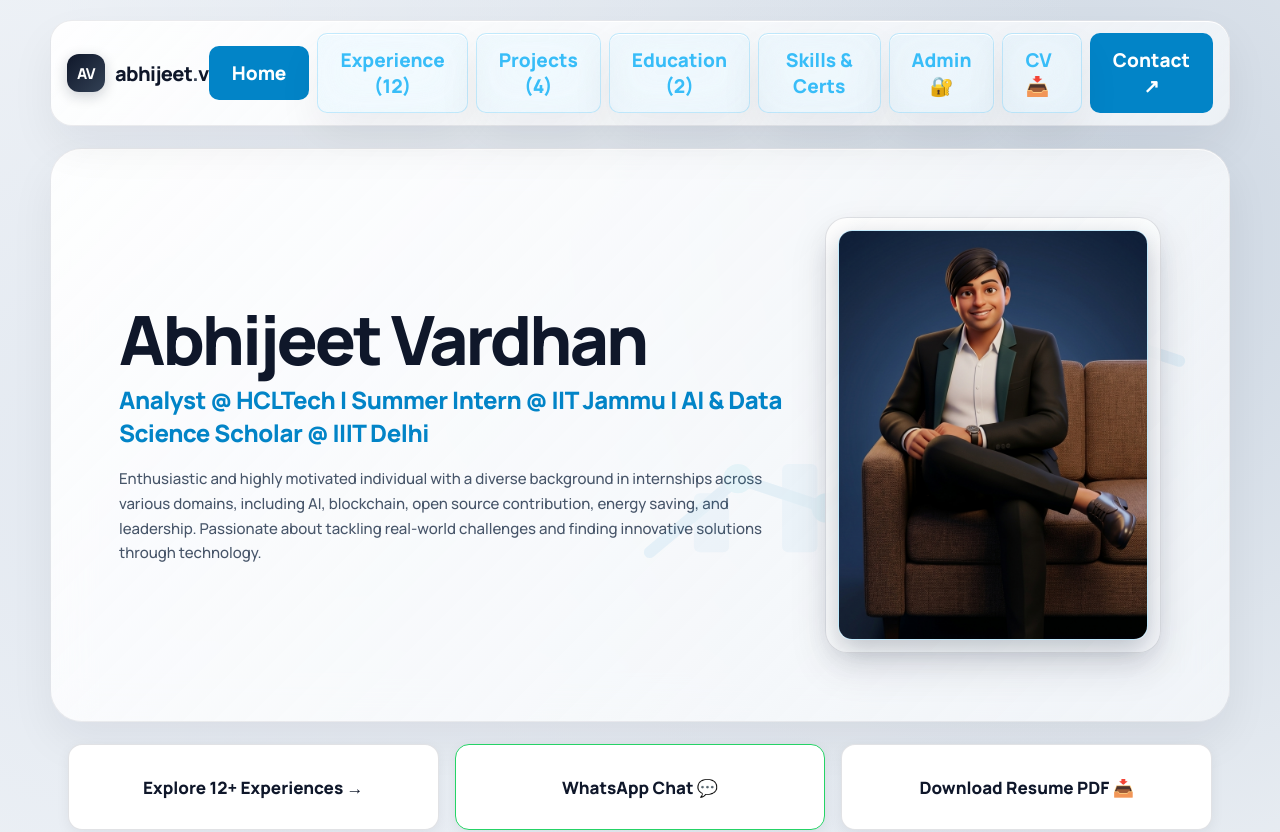
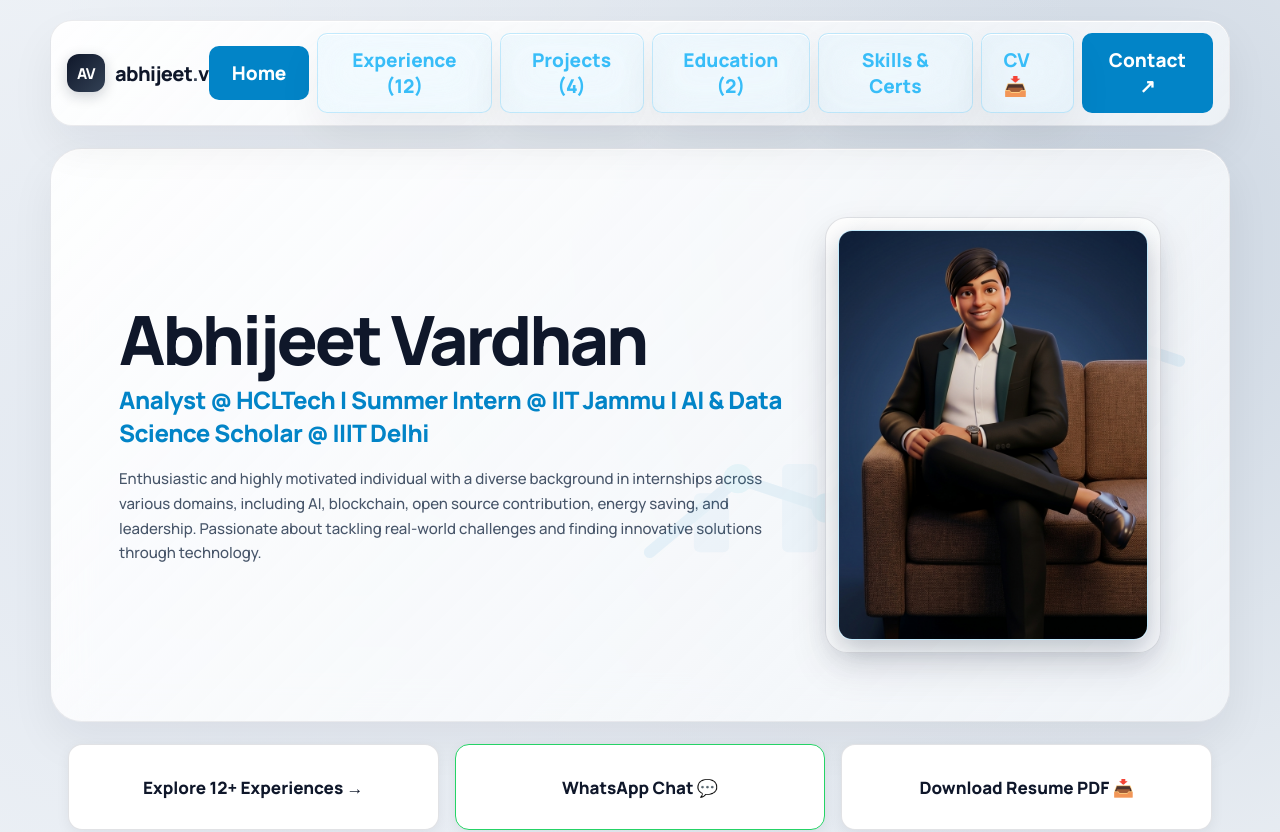
Before and after one commit to atendra11maurya/wai_wai_chowmein, a React (Vite) app: page / in a window 1280 px wide. Shown: the top 832 px of the page. Built offline with nearby package versions, Linux system fonts and the light colour scheme; a web font is replaced by a local one.

Commit message:
feat: hide admin from UI, only accessible via secret /deesign URL

```diff
--- a/src/App.jsx
+++ b/src/App.jsx
@@ -101,9 +101,9 @@ export default function App() {
   const [adminInputPassword, setAdminInputPassword] = useState('')
   const [passwordError, setPasswordError] = useState(false)
 
-  // Handle URL hash or tab
+  // Handle secret admin URL
   useEffect(() => {
-    if (window.location.pathname.includes('/admin') || window.location.hash === '#admin') {
+    if (window.location.pathname.includes('/deesign') || window.location.hash === '#deesign') {
       setActiveTab('admin')
     }
   }, [])
@@ -157,7 +157,6 @@ export default function App() {
           <button className={`pill ${activeTab === 'projects' ? 'primary' : 'glass'}`} onClick={() => navigateToTab('projects')}>Projects ({portfolioData.projects.length})</button>
           <button className={`pill ${activeTab === 'education' ? 'primary' : 'glass'}`} onClick={() => navigateToTab('education')}>Education ({portfolioData.education.length})</button>
           <button className={`pill ${activeTab === 'skills' ? 'primary' : 'glass'}`} onClick={() => navigateToTab('skills')}>Skills & Certs</button>
-          <button className={`pill ${activeTab === 'admin' ? 'primary' : 'glass'}`} onClick={() => navigateToTab('admin')}>Admin 🔐</button>
           <a className="pill glass" href={portfolioData.personal.resumeUrl} target="_blank" rel="noopener noreferrer" download>CV 📥</a>
           <button className="pill primary cta" onClick={() => openDialog()}>Contact ↗</button>
         </div>
@@ -179,7 +178,6 @@ export default function App() {
           <button className={`pill ${activeTab === 'projects' ? 'primary' : 'glass'}`} onClick={() => navigateToTab('projects')}>Projects ({portfolioData.projects.length})</button>
           <button className={`pill ${activeTab === 'education' ? 'primary' : 'glass'}`} onClick={() => navigateToTab('education')}>Education ({portfolioData.education.length})</button>
           <button className={`pill ${activeTab === 'skills' ? 'primary' : 'glass'}`} onClick={() => navigateToTab('skills')}>Skills & Certs</button>
-          <button className={`pill ${activeTab === 'admin' ? 'primary' : 'glass'}`} onClick={() => navigateToTab('admin')}>Admin 🔐</button>
           <a className="pill glass" href={portfolioData.personal.resumeUrl} target="_blank" rel="noopener noreferrer" download>Download CV 📥</a>
           <button className="pill primary cta" onClick={() => openDialog()}>Contact ↗</button>
         </div>
@@ -591,15 +589,7 @@ export default function App() {
       {/* Footer */}
       <footer>
         <span>© 2026 {portfolioData.personal.name.toUpperCase()} · {portfolioData.personal.location.toUpperCase()}</span>
-        <div style={{ display: 'flex', gap: '16px', alignItems: 'center' }}>
-          <span>AI · RESEARCH · SOFTWARE DEVELOPMENT</span>
-          <button
-            onClick={() => navigateToTab('admin')}
-            style={{ background: 'none', border: 'none', color: '#0284c7', cursor: 'pointer', fontWeight: '700', fontSize: '13px' }}
-          >
-            Admin 🔐
-          </button>
-        </div>
+        <span>AI · RESEARCH · SOFTWARE DEVELOPMENT</span>
       </footer>
 
       {/* Contact Dialog */}
```
Also changed, not shown: vercel.json, 1 other file (tests, documents, lock files or other folders).
